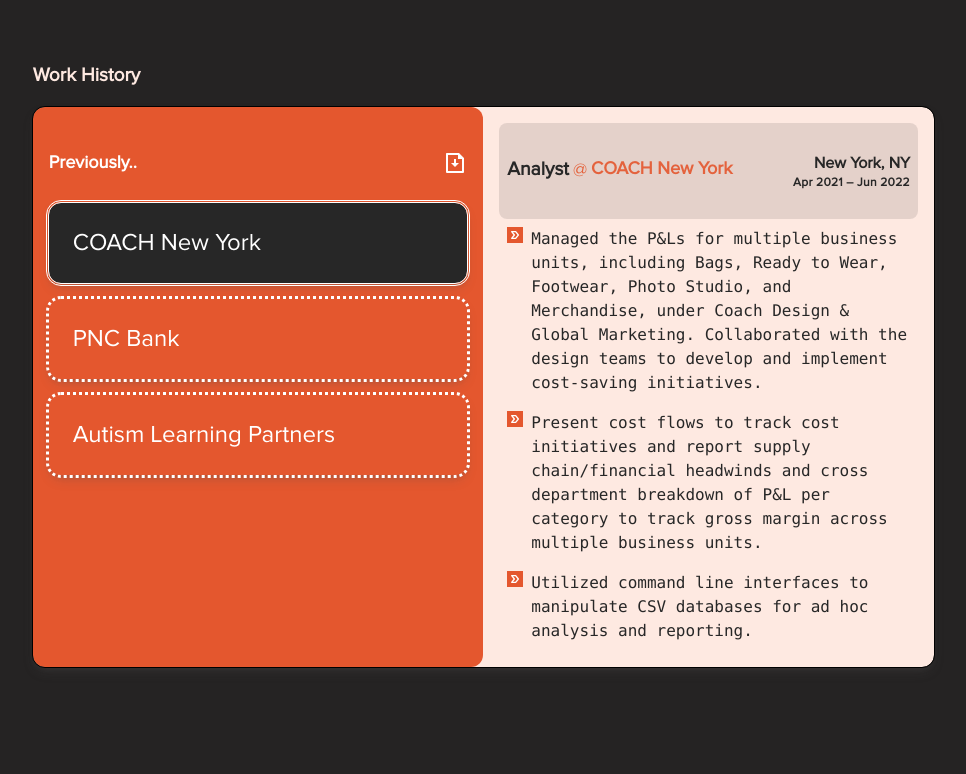
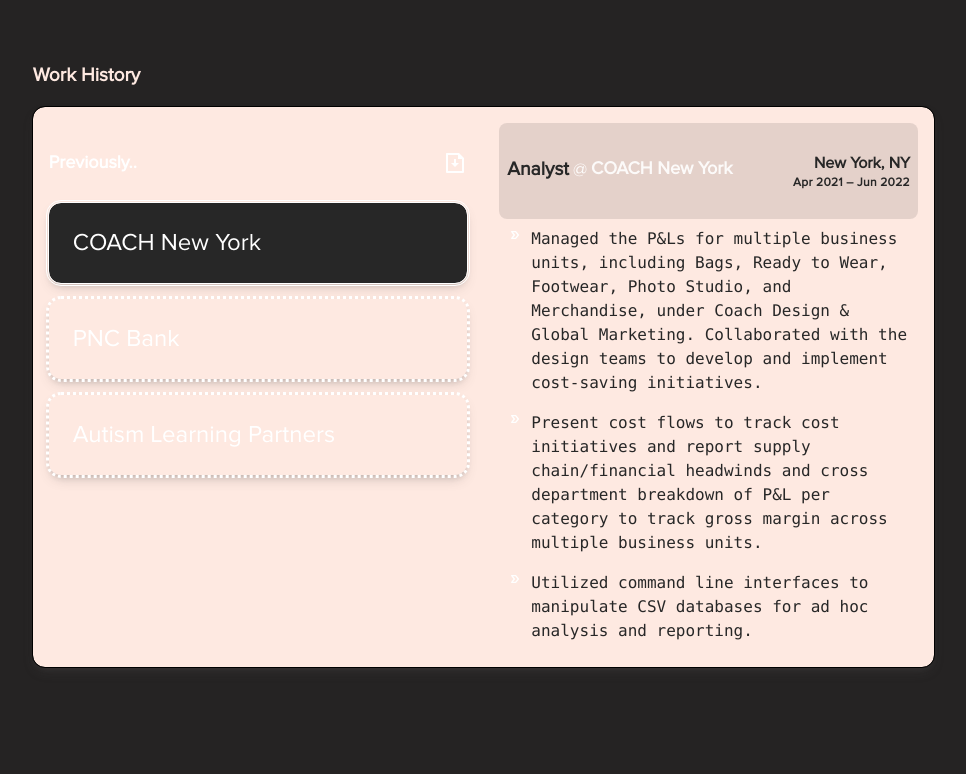
Before and after one commit to samuelho-dev/samuelho.github.io, a Next.js app: page / in a window 1280 px wide. Shown: the part 2166-2940 px from the top of the page, without its empty margins (250-1216 px from the left). Built offline with nearby package versions, Linux system fonts and the light colour scheme.

Commit message:
add royal blue

```diff
--- a/tailwind.config.js
+++ b/tailwind.config.js
@@ -16,7 +16,7 @@
         customGreen: '#4AA573',
         customBlue: '#54C4E7',
         customWhite: '#FEE9E1',
-        customOrange: '#E4572E',
+        customRoyalBlue: '#124E78',
         customRed: '#ED2626',
         customBlack: '#272727',
       },
```
